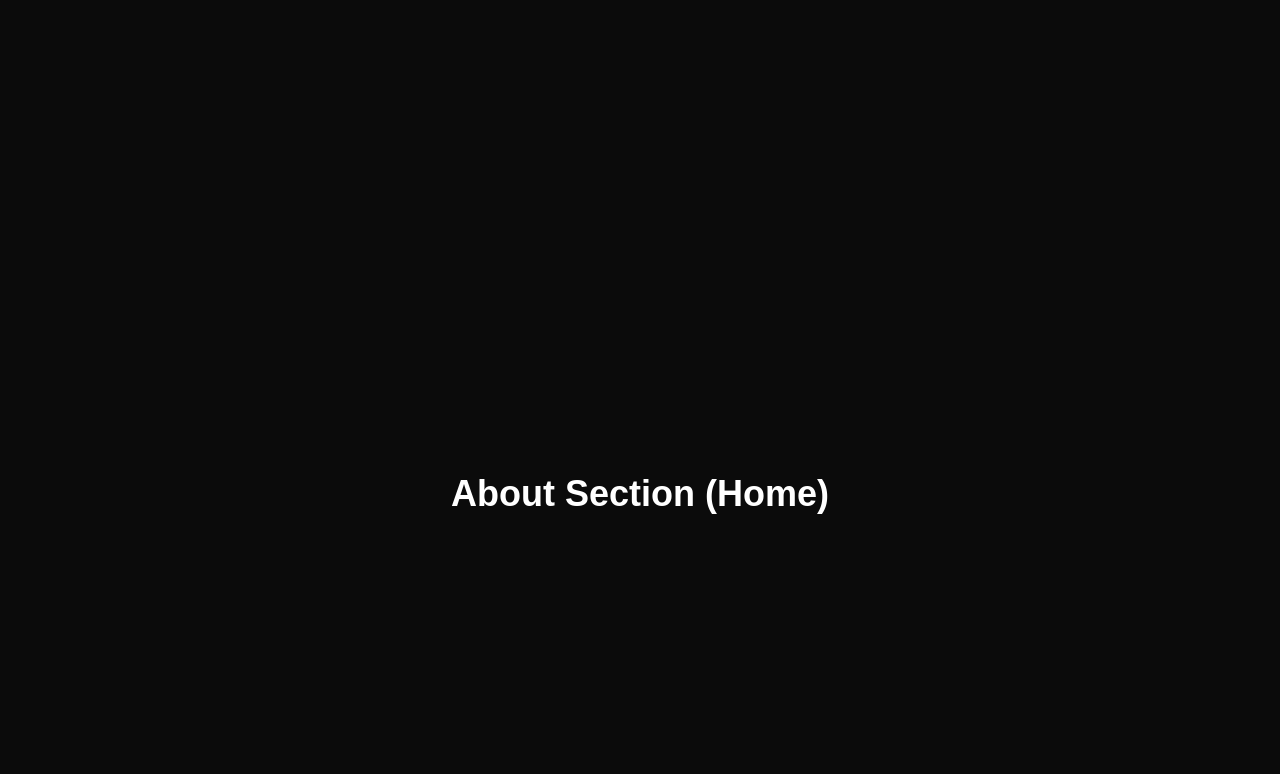
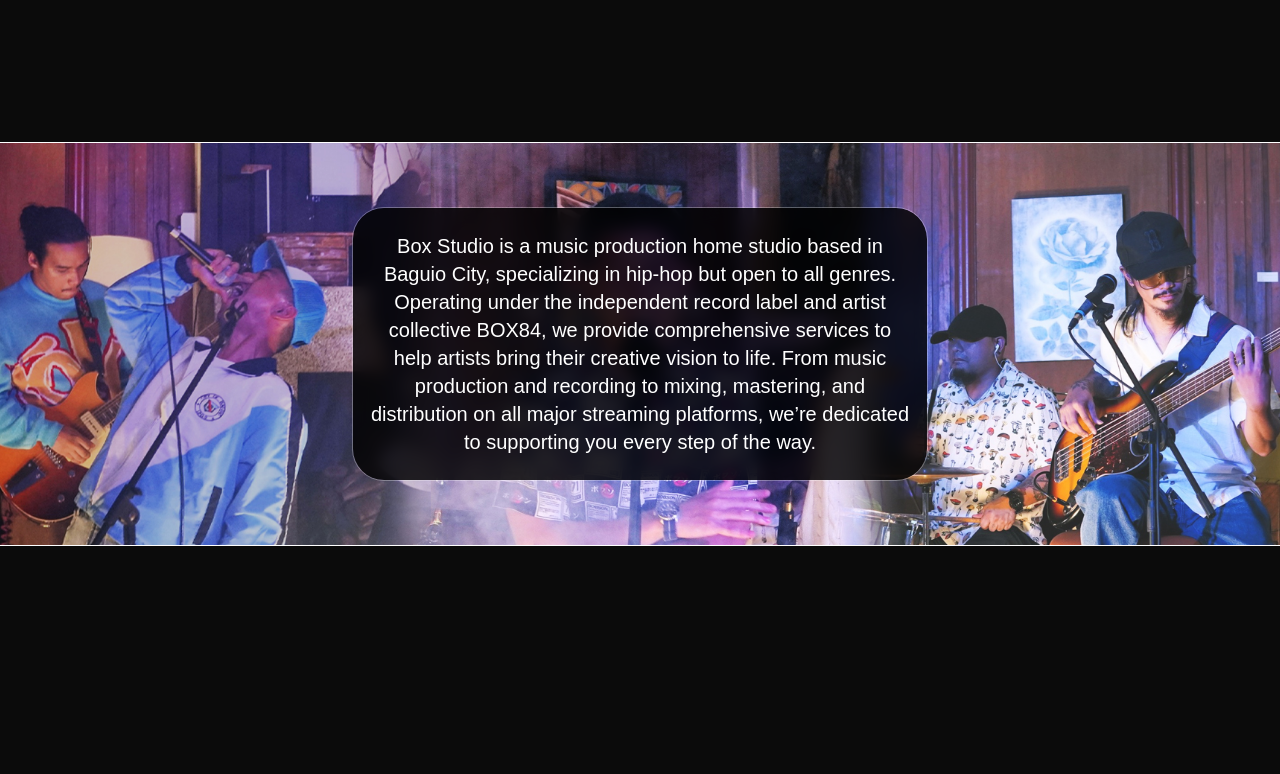
Before and after one commit to joshuakitong/box-studio, a React (Vite) app: page / in a window 1280 px wide. Shown: the part 706-1480 px from the top of the page. Built offline with nearby package versions, Linux system fonts and the light colour scheme.

Commit message:
feat: add home about section

```diff
--- a/src/sections/AboutHome.jsx
+++ b/src/sections/AboutHome.jsx
@@ -1,7 +1,23 @@
 export default function AboutHome() {
   return (
-    <div className="flex items-center justify-center min-h-screen max-w-4xl mx-auto">
-      <h1 className="text-4xl font-bold">About Section (Home)</h1>
+    <div className="relative w-full py-16 px-6 sm:px-12 mt-12 border-y border-white">
+      {/* Background image */}
+      <img
+        src={`${import.meta.env.BASE_URL}about/aboutbackground.jpg`}
+        alt="Background"
+        className="absolute inset-0 w-full h-full object-cover object-left sm:object-center"
+      />
+
+      {/* Overlay for border, rounding, and text */}
+      <div className="relative w-full max-w-xl mx-auto rounded-4xl overflow-hidden border border-white/30">
+        <div className="bg-black/84 backdrop-blur-sm text-white px-4 py-6">
+          <p className="text-sm sm:text-md md:text-lg lg:text-xl text-center">
+            Box Studio is a music production home studio based in Baguio City, specializing in hip-hop but open to all genres.
+            Operating under the independent record label and artist collective BOX84, we provide comprehensive services to help artists bring their creative vision to life.
+            From music production and recording to mixing, mastering, and distribution on all major streaming platforms, we’re dedicated to supporting you every step of the way.
+          </p>
+        </div>
+      </div>
     </div>
   );
 }
```
Also changed, not shown: public/about/aboutbackground.jpg (added).
